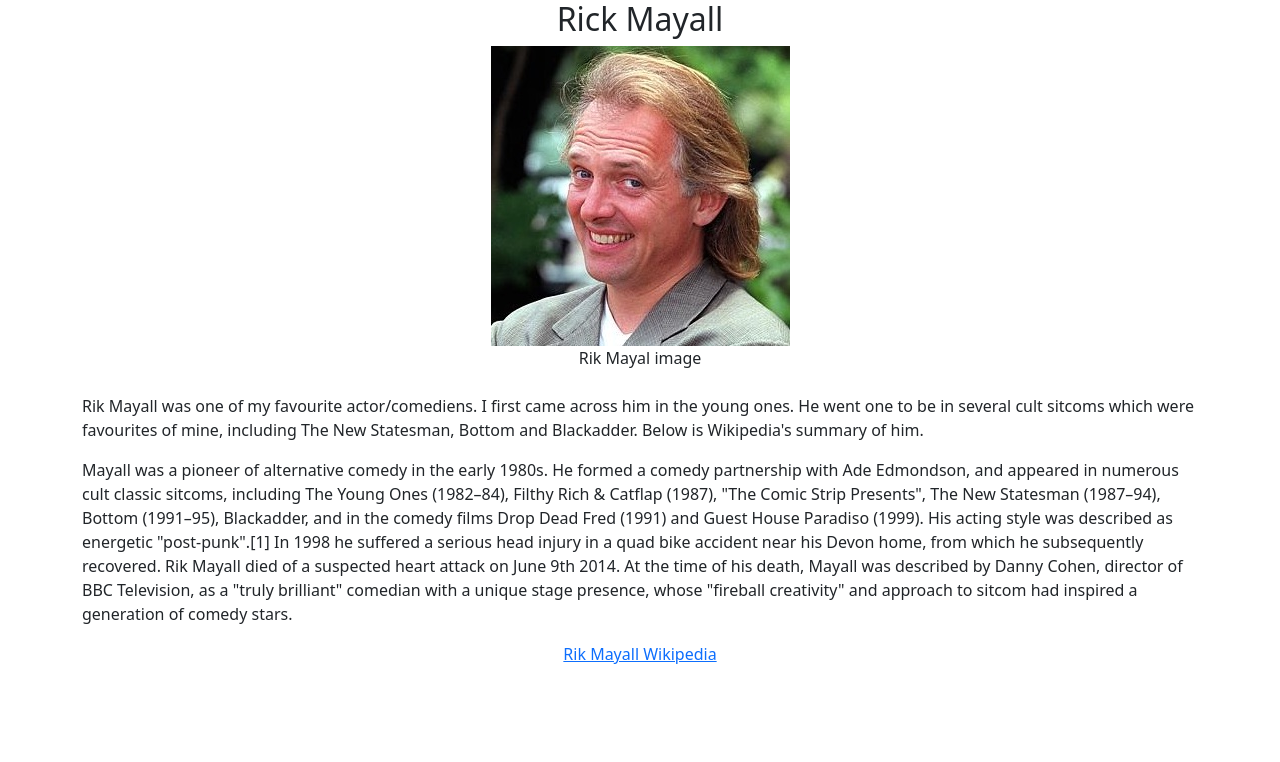
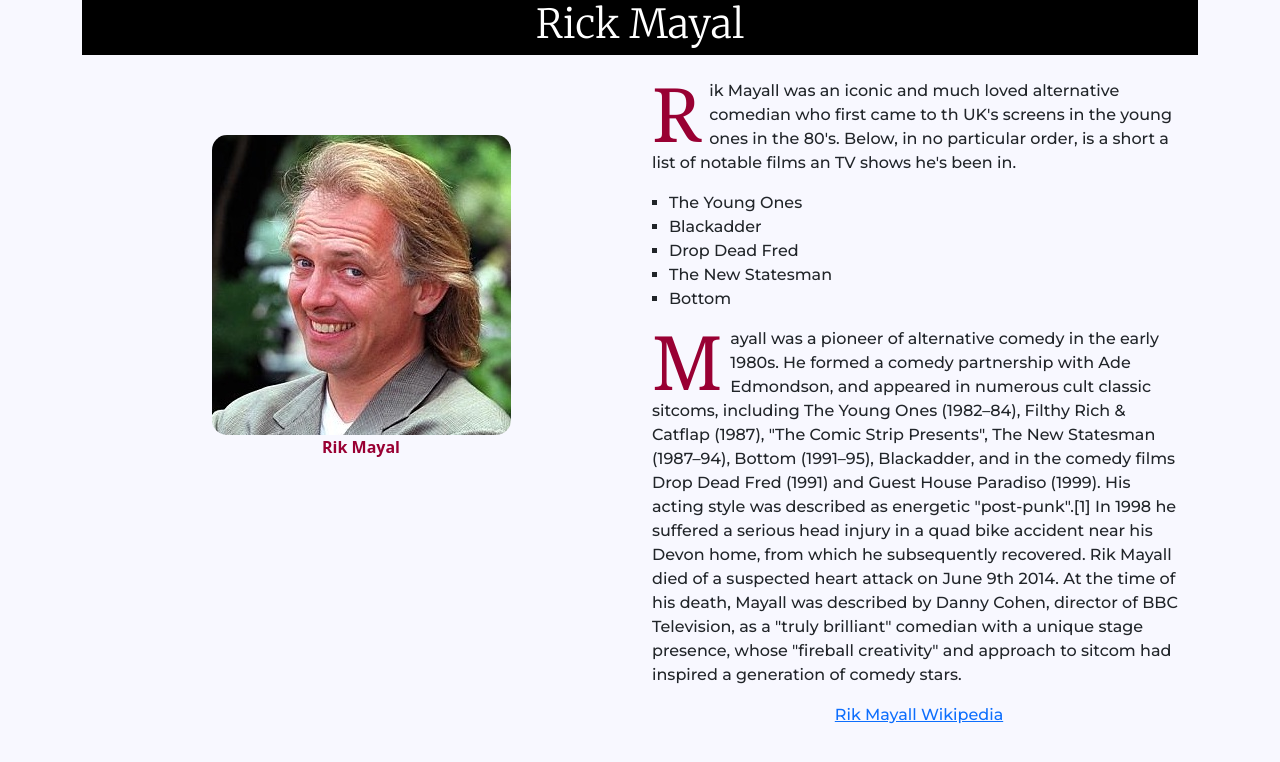
Before and after one commit to jdwd40/tributepage, a plain HTML site: page index.html in a window 1280 px wide. Drawn offline with nearby package versions, Linux system fonts and the light colour scheme.

Commit message:
Second draft

```diff
--- /dev/null
+++ b/css/tribute.css
@@ -0,0 +1,47 @@
+@import url('https://fonts.googleapis.com/css2?family=Merriweather:wght@300&family=Montserrat:wght@500&display=swap');
+
+body {
+    background-color: #f8f8ff;
+}
+
+#title {
+    /*font-family: 'Montserrat', sans-serif;*/
+    font-family: 'Merriweather', serif;
+    font-weight: bold;
+    background-color: black;
+    color: white;
+    height: 55px;
+}
+
+#image {
+    border-radius: 5%;
+    margin-top: 5em;
+
+}
+
+#tribute-info {
+    /*font-family: 'Merriweather', serif;*/
+    font-family: 'Montserrat', sans-serif;
+}
+
+#img-caption {
+    color: #903;
+    font-weight: bold;
+}
+
+.list-style{
+    list-style-type: square;
+    padding-left: 17px;
+}
+
+
+.drop {
+    color: #903;
+    float: left;
+    font-family: Georgia;
+    font-size: 75px;
+    line-height: 60px;
+    padding-top: 4px;
+    padding-right: 8px;
+    padding-left: 0px;
+  }
--- a/index.html
+++ b/index.html
@@ -7,6 +7,7 @@
 
     <!-- Bootstrap CSS -->
     <link href="https://cdn.jsdelivr.net/npm/bootstrap@5.0.2/dist/css/bootstrap.min.css" rel="stylesheet" integrity="sha384-EVSTQN3/azprG1Anm3QDgpJLIm9Nao0Yz1ztcQTwFspd3yD65VohhpuuCOmLASjC" crossorigin="anonymous">
+    <link href="css/tribute.css" rel="stylesheet">
 
     <title>Rik Mayall Tribute Page</title>
   </head>
@@ -14,36 +15,54 @@
         <div id="main" class="container-md">
 
             <div id ="title">
-                <h2 class="text-center">Rick Mayall</h2>
+                <h1 class="text-center">Rick Mayal</h1>
             </div>
+            <div class="container">
+                <div class="row align-items-start">
+                    <div class="col">
 
             <div id="img-div" class="text-center">
                 <img id="image" class="img-fluid" src="img/rik.jpg" />
-                <div id="img-caption" target="_black">Rik Mayal image</div>
+                <div id="img-caption" target="_black">Rik Mayal</div>
             </div>
+
+            </div>
+
+                <div class="col">
+
                 <br />
                 <div id="tribute-info">
-                    <p>Rik Mayall was one of my favourite actor/comediens. I first came across him in the young ones. He went one to be in several cult sitcoms which were favourites of mine, including The New Statesman, Bottom and Blackadder. Below is Wikipedia's summary of him.</p>
+                    <p><span class="drop">R</span>ik Mayall was an iconic and much loved alternative comedian who first came to th UK's screens in the young ones in the 80's.  Below, in no particular order,  is a short a list of notable films an TV shows he's been in.</p>
 
-                    <p>Mayall was a pioneer of alternative comedy in the early 1980s. He formed a comedy partnership with Ade Edmondson, and appeared in numerous cult classic sitcoms, including The Young Ones (1982–84), Filthy Rich & Catflap (1987), "The Comic Strip Presents", The New Statesman (1987–94), Bottom (1991–95), Blackadder, and in the comedy films Drop Dead Fred (1991) and Guest House Paradiso (1999). His acting style was described as energetic "post-punk".[1]
+                    <ul class="list-style">
+                        <li>The Young Ones</li>
+                        <li>Blackadder</li>
+                        <li>Drop Dead Fred</li>
+                        <li>The New Statesman</li>
+                        <li>Bottom</li>
+                    </ul>
+
+                    <p><span class="drop">M</span>ayall was a pioneer of alternative comedy in the early 1980s. He formed a comedy partnership with Ade Edmondson, and appeared in numerous cult classic sitcoms, including The Young Ones (1982–84), Filthy Rich & Catflap (1987), "The Comic Strip Presents", The New Statesman (1987–94), Bottom (1991–95), Blackadder, and in the comedy films Drop Dead Fred (1991) and Guest House Paradiso (1999). His acting style was described as energetic "post-punk".[1]
                     In 1998 he suffered a serious head injury in a quad bike accident near his Devon home, from which he subsequently recovered.
                     Rik Mayall died of a suspected heart attack on June 9th 2014. At the time of his death, Mayall was described by Danny Cohen, director of BBC Television, as a "truly brilliant" comedian with a unique stage presence, whose "fireball creativity" and approach to sitcom had inspired a generation of comedy stars. </P>
 
                     <p class="text-center"><a id="tribute-link" href="https://en.wikipedia.org/wiki/Rik_Mayall" target="_blank" >Rik Mayall Wikipedia</a>
                 </div>
 
-        </div>
+
+            </div>
+
+          </div>
 
 
-    <!-- Optional JavaScript; choose one of the two! -->
+
+
+
+
+        </div>
 
     <!-- Option 1: Bootstrap Bundle with Popper -->
     <script src="https://cdn.jsdelivr.net/npm/bootstrap@5.0.2/dist/js/bootstrap.bundle.min.js" integrity="sha384-MrcW6ZMFYlzcLA8Nl+NtUVF0sA7MsXsP1UyJoMp4YLEuNSfAP+JcXn/tWtIaxVXM" crossorigin="anonymous"></script>
 
-    <!-- Option 2: Separate Popper and Bootstrap JS -->
-    <!--
-    <script src="https://cdn.jsdelivr.net/npm/@popperjs/core@2.9.2/dist/umd/popper.min.js" integrity="sha384-IQsoLXl5PILFhosVNubq5LC7Qb9DXgDA9i+tQ8Zj3iwWAwPtgFTxbJ8NT4GN1R8p" crossorigin="anonymous"></script>
-    <script src="https://cdn.jsdelivr.net/npm/bootstrap@5.0.2/dist/js/bootstrap.min.js" integrity="sha384-cVKIPhGWiC2Al4u+LWgxfKTRIcfu0JTxR+EQDz/bgldoEyl4H0zUF0QKbrJ0EcQF" crossorigin="anonymous"></script>
-    -->
   </body>
 </html>
```
